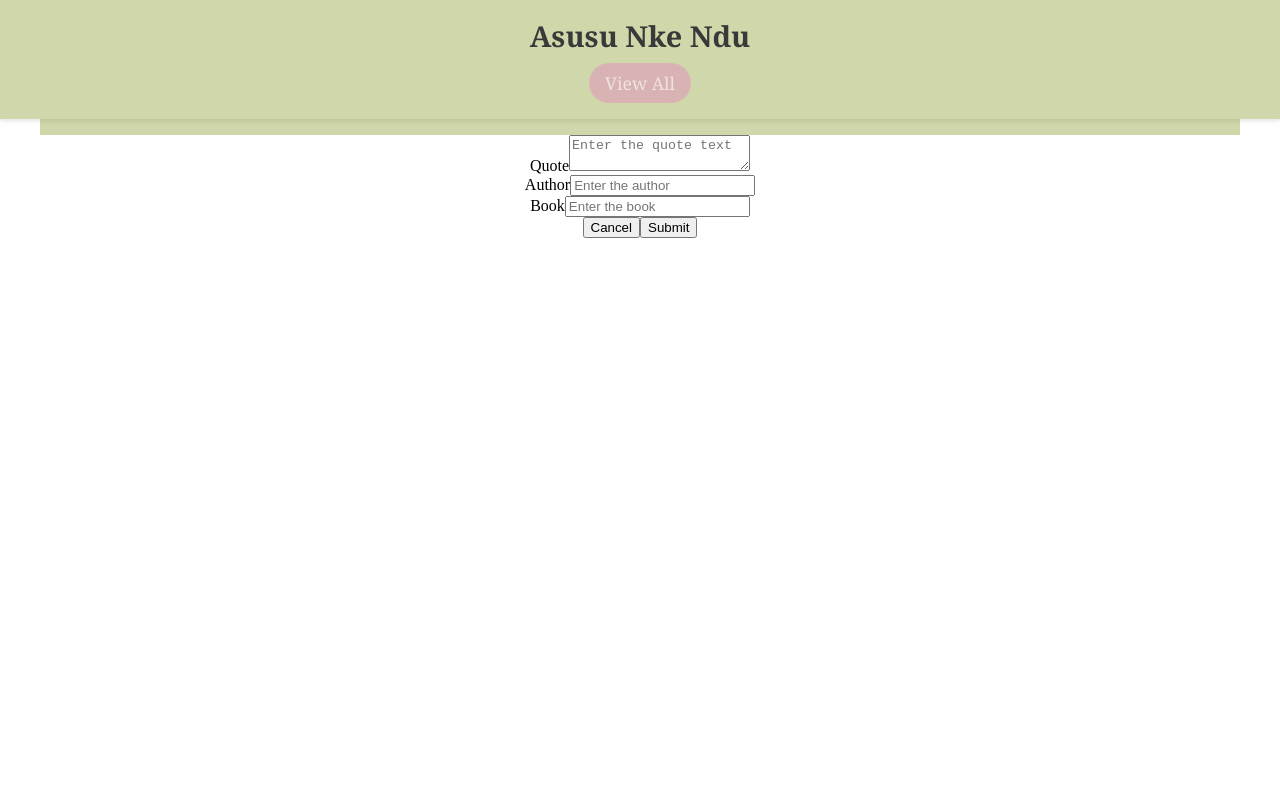
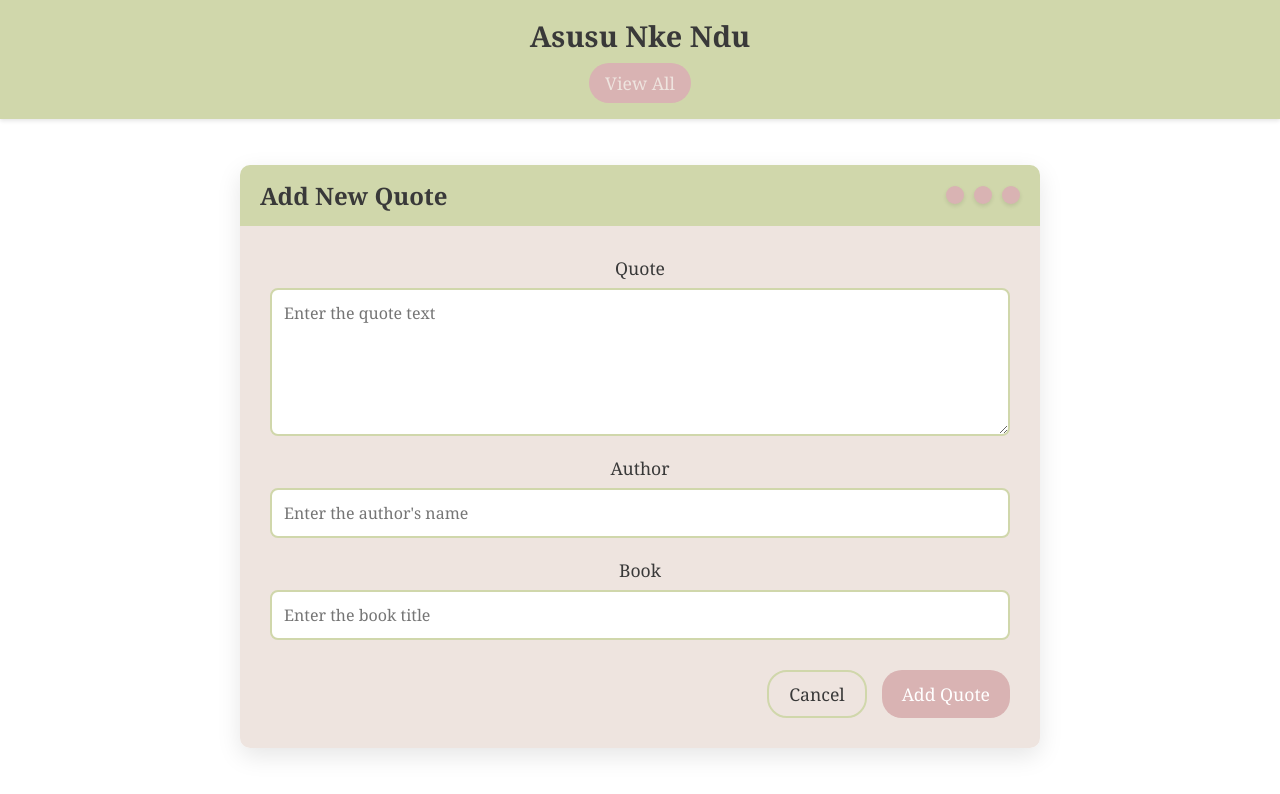
Before and after one commit to Luvjen11/Akuko-nke-Ndu, a React (Vite) app in the folder frontend/: page /add-quote in a window 1280 px wide. Shown: the top 794 px of the page. Built offline with nearby package versions, Linux system fonts and the light colour scheme.

Commit message:
implement newquote connection with backend

```diff
--- a/frontend/src/components/NewQuote.jsx
+++ b/frontend/src/components/NewQuote.jsx
@@ -1,7 +1,44 @@
-import React from 'react'
-import { Navigate } from 'react-router-dom';
+import React, { useState } from 'react';
+import { useNavigate } from 'react-router-dom';
+import { createQuote } from '../services/api';
+import './NewQuote.css';
 
 const NewQuote = () => {
+  const [formData, setFormData] = useState({
+    quote: '',
+    author: '',
+    book: ''
+  });
+  const [loading, setLoading] = useState(false);
+  const [error, setError] = useState(null);
+  const navigate = useNavigate();
+
+  const handleChange = (e) => {
+    const { name, value } = e.target;
+    setFormData(prev => ({
+      ...prev,
+      [name]: value
+    }));
+  };
+
+  const handleSubmit = async (e) => {
+    e.preventDefault();
+    setLoading(true);
+    setError(null);
+
+    try {
+    // Make sure of sending data properly
+      console.log("Sending data:", formData);
+      await createQuote(formData);
+      navigate('/');
+    } catch (error) {
+        console.error("Error details:", error);
+      setError(error.message || 'Failed to add quote');
+    } finally {
+      setLoading(false);
+    }
+  };
+
   return (
     <div className="new-quote-container">
       <div className="new-quote-content">
@@ -13,46 +50,70 @@ const NewQuote = () => {
             <div className="header-dot"></div>
           </div>
         </div>
+
         <div className="new-quote-body">
-          <form className="quote-form">
+          {error && <p className="error">{error}</p>}
+
+          <form onSubmit={handleSubmit} className="quote-form">
             <div className="form-group">
               <label htmlFor="quote">Quote</label>
               <textarea
                 id="quote"
                 name="quote"
+                value={formData.quote}
+                onChange={handleChange}
                 required
                 placeholder="Enter the quote text"
-              ></textarea>
+              />
             </div>
+
             <div className="form-group">
               <label htmlFor="author">Author</label>
               <input
                 type="text"
                 id="author"
                 name="author"
+                value={formData.author}
+                onChange={handleChange}
                 required
-                placeholder="Enter the author"
-              ></input>
+                placeholder="Enter the author's name"
+              />
             </div>
+
             <div className="form-group">
               <label htmlFor="book">Book</label>
               <input
                 type="text"
                 id="book"
                 name="book"
+                value={formData.book}
+                onChange={handleChange}
                 required
-                placeholder="Enter the book"
-              ></input>
+                placeholder="Enter the book title"
+              />
             </div>
-            <div className='form-actions'>
-              <button type="button" className="cancel-button" >Cancel</button>
-              <button type='submit' className='submit-button' >Submit</button>
+
+            <div className="form-actions">
+              <button
+                type="button"
+                className="cancel-button"
+                onClick={() => navigate('/')}
+              >
+                Cancel
+              </button>
+              <button
+                type="submit"
+                className="submit-button"
+                disabled={loading}
+              >
+                {loading ? 'Adding...' : 'Add Quote'}
+              </button>
             </div>
           </form>
         </div>
       </div>
     </div>
   );
-}
+};
 
-export default NewQuote
+export default NewQuote;
--- a/frontend/src/services/api.js
+++ b/frontend/src/services/api.js
@@ -4,13 +4,13 @@ const API_BASE_URL = "http://localhost:8080/Akuko-nke-Ndu/quotes";
 
 // Create an axios instance with timeout and better defaults
 const apiClient = axios.create({
-    baseURL: API_BASE_URL,
-    timeout: 10000,
-    headers: {
-      'Content-Type': 'application/json',
-      'Accept': 'application/json'
-    }
-  });
+  baseURL: API_BASE_URL,
+  timeout: 10000,
+  headers: {
+    "Content-Type": "application/json",
+    Accept: "application/json",
+  },
+});
 
 export const getAllQuotes = () => axios.get(API_BASE_URL);
 export const getRandomQuotes = async () => {
@@ -18,7 +18,7 @@ export const getRandomQuotes = async () => {
     const response = await apiClient.get("/random");
     // Add validation
     if (!response.data || !response.data.quote) {
-        throw new Error("Invalid response format");
+      throw new Error("Invalid response format");
     }
     return response;
   } catch (error) {
@@ -31,10 +31,29 @@ export const getRandomQuotes = async () => {
     } else {
       throw new Error("Request configuration Error");
     }
-
   }
 };
 
-export const createQuote = (quote) => axios.post(API_BASE_URL, quote);
+export const createQuote = async (quote) => {
+  try {
+    const response = await apiClient.post("", quote,{
+      headers: {
+        "Content-Type": "application/json"
+      }
+    });
+    return response;
+  } catch (error) {
+    // Add error logging
+    console.error("API Error:", error);
+    if (error.response) {
+      throw new Error(`Server Error: ${error.response.status}`);
+    } else if (error.request) {
+      throw new Error("Network Error - Please check if the backend server is running");
+    } else {
+      throw new Error("Request configuration Error");
+    }
+  }
+};
+
 export const deleteQuote = (quoteId) =>
   axios.delete(API_BASE_URL + "/" + quoteId);
```
